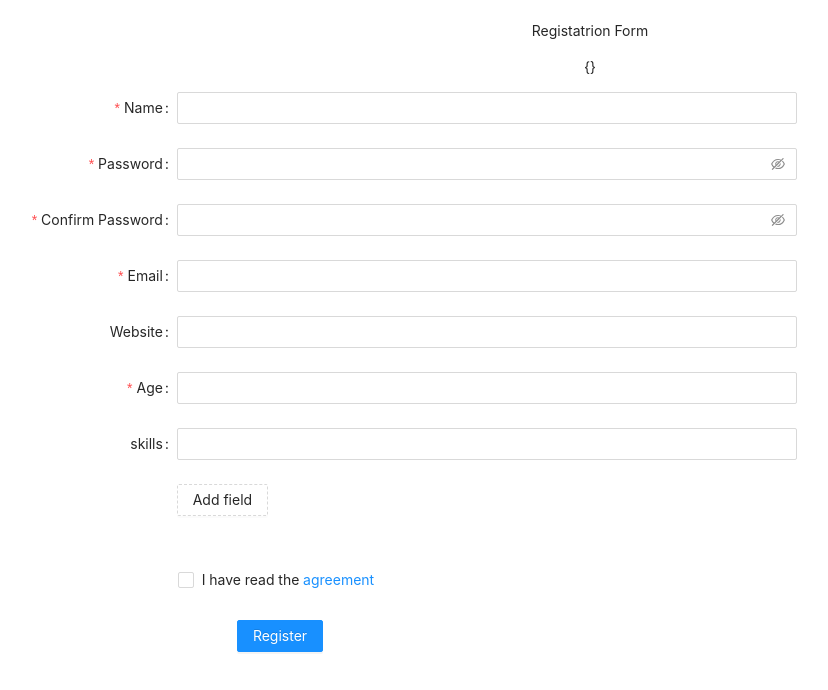
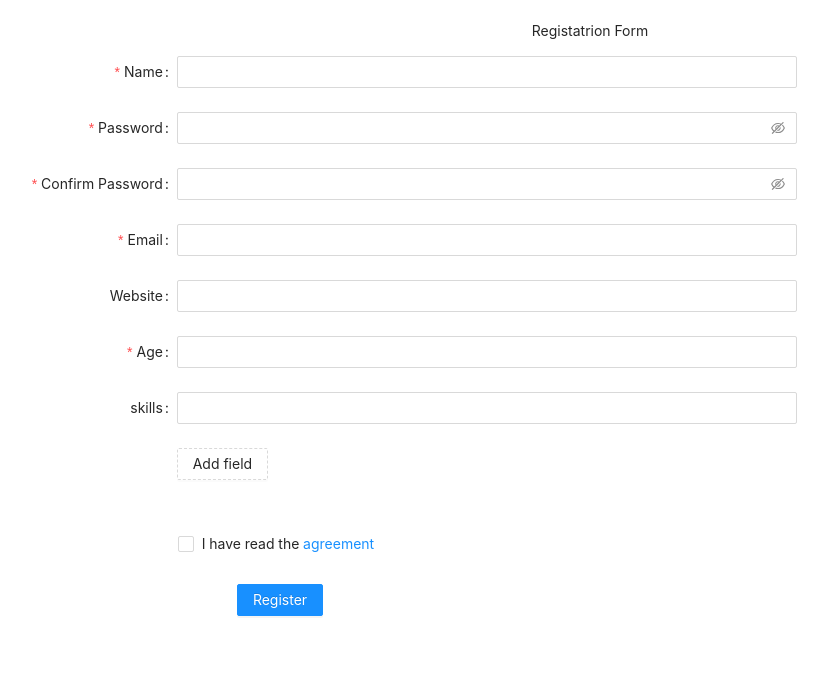
Before and after one commit to s1ep0y/jrush_form20, a React (Create React App) app in the folder client/: page / in a window 1280 px wide. Shown: the top 690 px of the page, without its empty margins (50-878 px from the left). Built offline with nearby package versions, Linux system fonts and the light colour scheme.

Commit message:
no err handlers

```diff
--- a/client/src/components/RegistrationForm.jsx
+++ b/client/src/components/RegistrationForm.jsx
@@ -73,7 +73,6 @@ const RegistrationForm = () => {
         labelCol={{ span: 4 }}
         wrapperCol={{ span: 12 }}
       >
-        <p>{JSON.stringify(formik.errors)}</p>
         <Form.Item
           label="Name"
           name="name"
```
